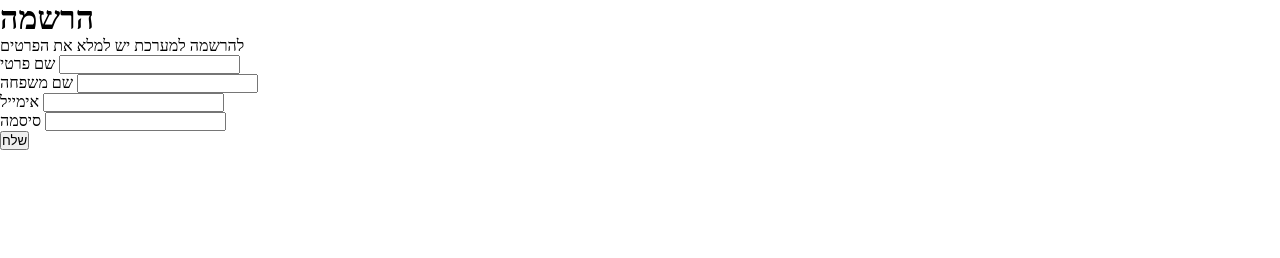
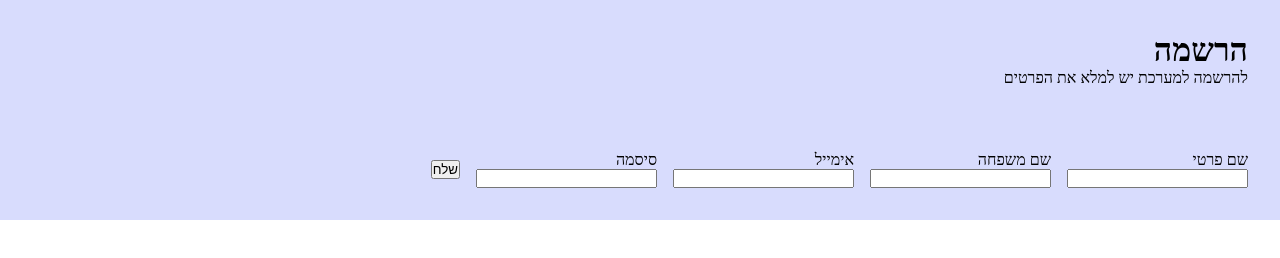
Before and after one commit to yehonatan604/W310523ER, a plain HTML site: page index.html in a window 1280 px wide. Drawn offline with Linux system fonts and the light colour scheme.

Commit message:
commit 4

```diff
--- a/styles.css
+++ b/styles.css
@@ -2,4 +2,33 @@
     margin: 0;
     padding: 0;
     box-sizing: border-box;
+    direction: rtl;
 }
+
+.container-register {
+    background-color: rgb(216, 220, 253);
+    display: flex;
+    flex-direction: column;
+    justify-content: center;
+    align-items: flex-start;
+    width: 100vw;
+}
+
+.register-form {
+    display: flex;
+    flex-direction: row;
+    margin-top: 2em;
+}
+
+.form-control {
+    display: flex;
+    flex-direction: column;
+    justify-content: center;
+    align-items: flex-start;
+    margin-left: 1em;
+}
+
+.register-text,
+.register-form {
+    margin: 2em;
+}
```
